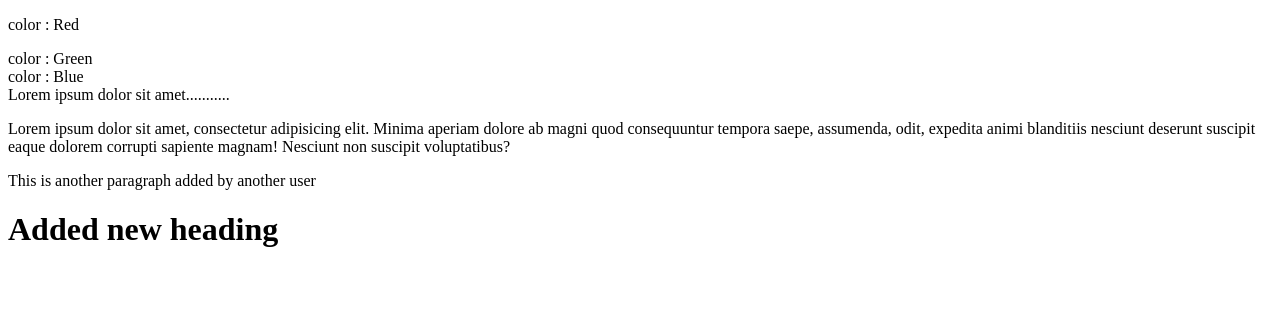
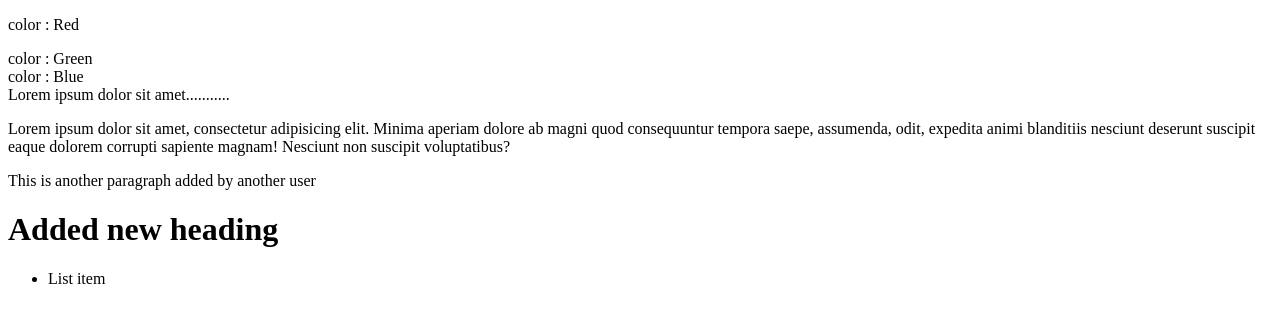
Before and after one commit to hakeemshah9846/repoPlayground, a plain HTML site: page index.html in a window 1280 px wide. Drawn offline with Linux system fonts and the light colour scheme.

Commit message:
Added an unordered list

```diff
--- a/index.html
+++ b/index.html
@@ -17,5 +17,9 @@
     <p>This is another paragraph added by another user</p>
 
     <h1>Added new heading</h1>
+
+    <ul>
+        <li>List item</li>
+    </ul>
 </body>
 </html>
```
